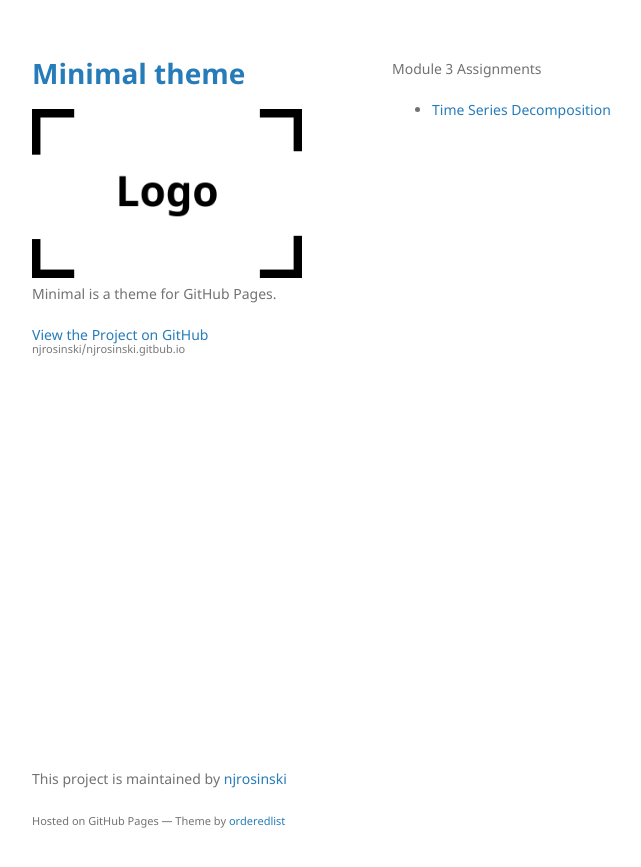
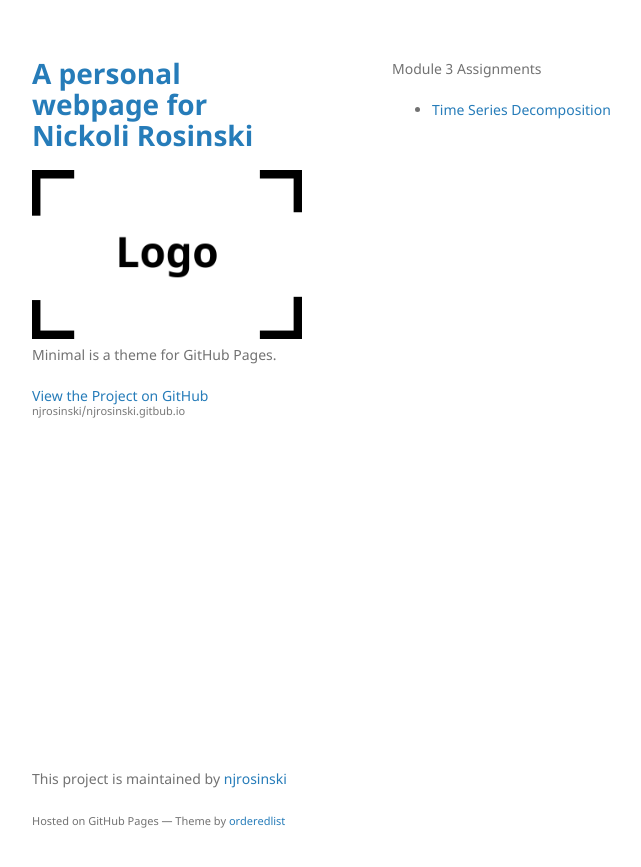
Before and after one commit to njrosinski/njrosinski.gitbub.io, a Jekyll site: the page built from index.md, in a window 1280 px wide. Shown: the top 867 px of the page, without its empty margins (178-819 px from the left). Built offline with Jekyll 4.4.1, drawn with Linux system fonts in a browser that asks for light colours; our own code applies the rules of GitHub Pages for plain Markdown files.

Commit message:
Update _config.yml

```diff
--- a/_config.yml
+++ b/_config.yml
@@ -1,4 +1,4 @@
-title: Minimal theme
+title: A personal webpage for Nickoli Rosinski
 logo: /assets/img/logo.png
 description: Minimal is a theme for GitHub Pages.
 show_downloads: false
```
